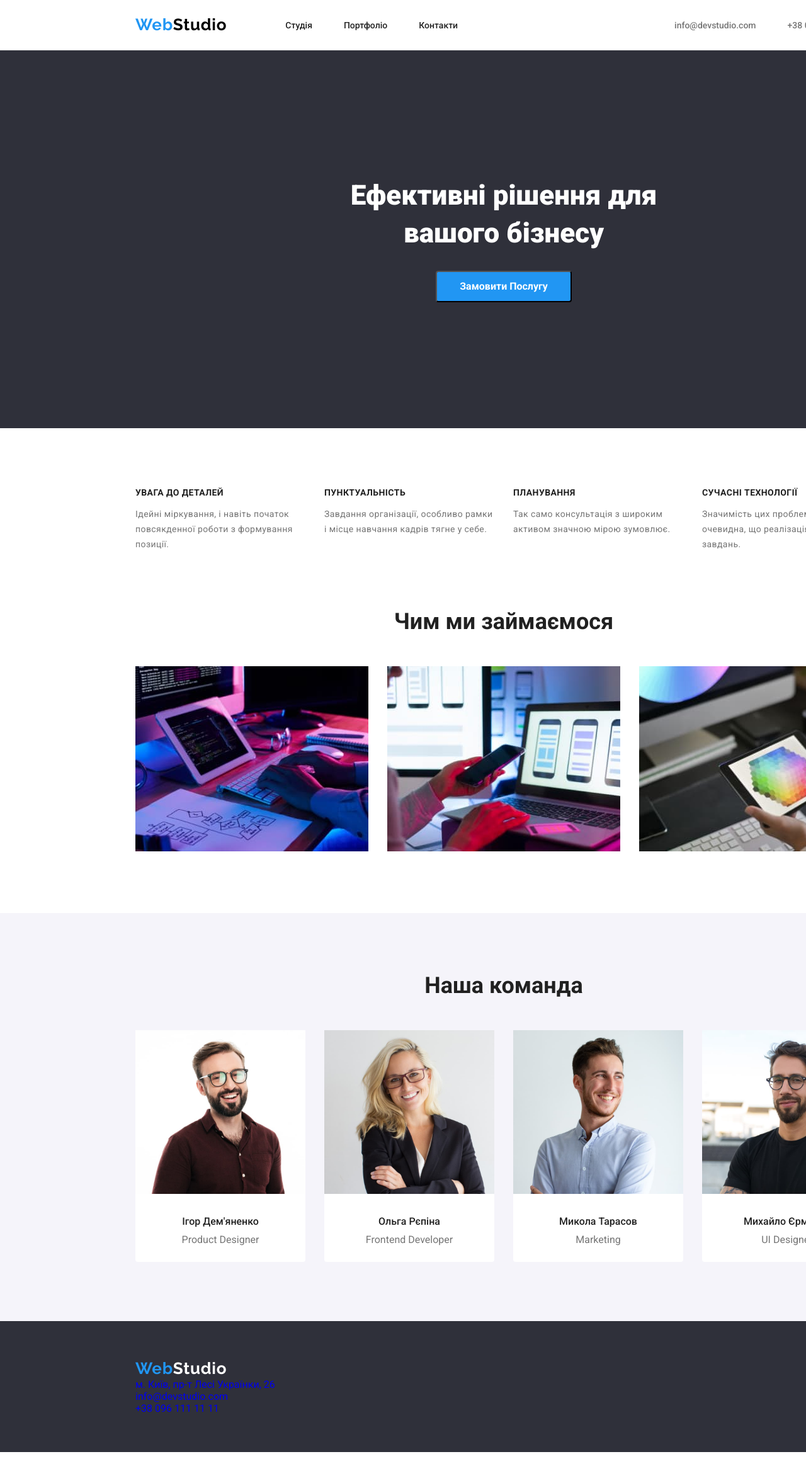
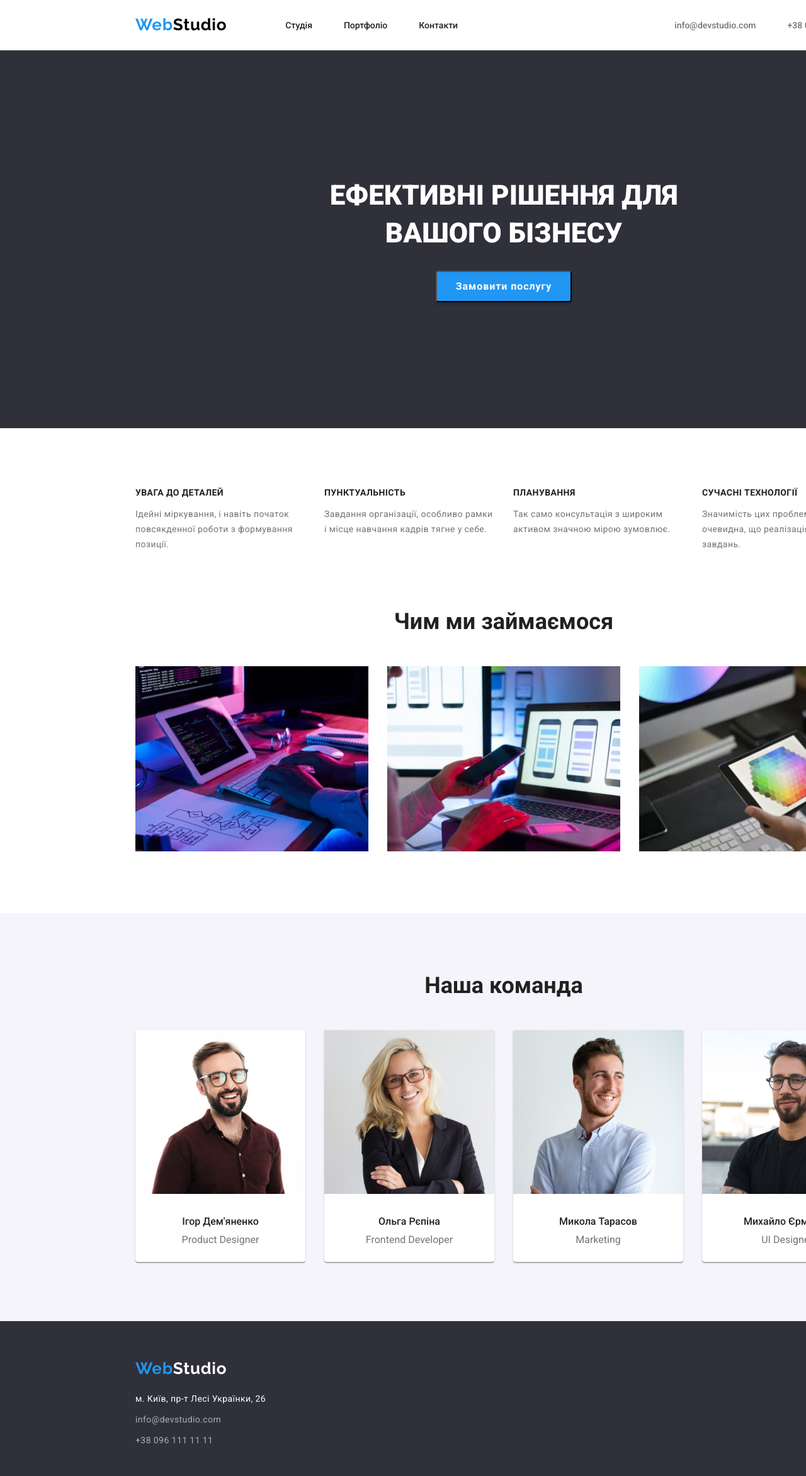
Before and after one commit to NovicovMykhailo/goit-markup-hw-08, a plain HTML site: page index.html in a window 1280 px wide. Shown: the top 2344 px of the page at 63% size. Before the commit the page ends 2306 px from the top, so only its background shows below. Drawn offline with Linux system fonts and the light colour scheme.

Commit message:
fixing flex and footer

```diff
--- a/css/styles.css
+++ b/css/styles.css
@@ -37,14 +37,13 @@ body{
 
 li{list-style: none;}
 
+h1,h2,h3,h4,ul,li{
+    margin:0;
+    padding:0;
+}
 a{
     font-style: normal;
     text-decoration: none;
-}
-
-h1,h2,h3,h4,ul,li,a{
-    margin:0;
-    padding:0;
 }
 
 
@@ -63,18 +62,30 @@ h1,h2,h3,h4,ul,li,a{
     background-color: var(--accent-color);
     color: var(--pure-whie-logo-color);
     font-family:  'Roboto', sans-serif;
+    letter-spacing: 0.06em;
+    font-size: 16px;
+    line-height: 30px;
+    box-shadow: 0px 4px 4px rgba(0, 0, 0, 0.15);
+    border-radius: 4px;
+
 }
 .button.primary:hover,button.primary:focus{
     background-color: var(--section-color);
     color: var(--accent-color);
     font-family:  'Roboto', sans-serif;
+    letter-spacing: 0.06em;
+    font-size: 16px;
+    line-height: 30px;
+    box-shadow: 0px 4px 4px rgba(0, 0, 0, 0.15);
+    border-radius: 4px;
+
 }
 .button.secondary{
     background-color: var(--section-color);
     color: var(--primary-text-color);
     font-family:  'Roboto', sans-serif;
     letter-spacing: 0.03em;
- font-weight: 500;
+    font-weight: 500;
     font-size: 16px;
     line-height: 26px;
     border-radius: 4px;
@@ -143,7 +154,10 @@ header{
     padding: 24px 215px;
     display:flex;
     flex-direction: row;
-    border-bottom: 1px solid #ECECEC;;
+    border-bottom: 1px solid #ECECEC;
+    box-sizing: border-box;
+    height: 80px;
+    width: auto;
 }
 .site-nav>li{
         margin-left: 50px;
@@ -190,14 +204,12 @@ header{
     text-align: center;
     padding-top: 200px;
     margin-bottom: 30px;
+    text-transform: uppercase;
 }
 .button.primary.hero{
     width: 216px;
     height: 50px;
     font-weight: 700;
-    font-size: 16px;
-    line-height: 30px;
-    border-radius: 4px;
     margin-left: 692px;
 }
 
@@ -205,7 +217,9 @@ header{
 
 .features{
     margin-top: 94px;
+    margin-bottom: 94px;
     padding-left: 215px;
+    padding-right: 215px;
 }
 .features>h2{
     display: none;
@@ -213,7 +227,7 @@ header{
 .features-item{
     width: 270px;
     height: 98px;
-    margin-right: 30px;
+    /* margin-right: 30px; */
 }
 .features-item>h3{
     font-weight: 700;
@@ -232,12 +246,14 @@ header{
 .items-positions{
     display: flex;
     flex-direction: row;
+    justify-content: space-between;
+    width: 1170px;
 }
 
 /* What we are doing */
 
 .photo-gallery{
-    margin-top: 94px;
+    /* margin-top: 94px; */
     margin-bottom: 94px;
     padding-left: 215px;
     padding-right: 215px;
@@ -246,22 +262,25 @@ header{
 .gallery-items{
     display:flex;
     flex-direction: row;
+    justify-content: space-between;
+
 }
 .gallery-items>li{
-    margin-right: 30px;
+    /* margin-right: 30px; */
 }
 
 /* TEAM */
 
 .team{
     background-color: var(--section-color);
-    /* padding-left: 215px;
-    padding-right: 215px; */
     padding: 94px 215px 94px 215px;
 }
 .team-cards{
     display:flex;
     flex-direction: row;
+    justify-content: space-between;
+
+
 }
 
 .team-card>h3{
@@ -281,9 +300,12 @@ header{
     text-align: center;
     width: 270px;
     height: 368px;
-    margin-right: 30px;
     background-color: var(--primary-page-color);
     border-radius: 0px 0px 4px 4px;
+    box-shadow:
+        0px 1px 3px rgba(0, 0, 0, 0.12),
+        0px 1px 1px rgba(0, 0, 0, 0.14),
+        0px 2px 1px rgba(0, 0, 0, 0.2);
 
 }
 
@@ -341,31 +363,34 @@ footer{
     background-color: var(--secondary-page-color);
     font-family: 'Roboto', sans-serif;
     padding: 60px 215px;
-
-
+    box-sizing: border-box;
+    height: 252px;
+    width: auto;
 }
-
-
-.addreses.link{
-    color:var(--pure-whie-logo-color);
+.addresses{
+    margin-top: 20px;
+}
+.address-item{
+    margin-bottom: 9px;
+}
+.address-link{
+    color: var(--pure-whie-logo-color);
     font-weight: 400;
     font-size: 14px;
     line-height: 24px;
-    margin-bottom: 9px;
+    letter-spacing: 0.03em;
 }
-.addreses.mail{
-    color:var(--footer-link-color);
+.address-mail{
     font-weight: 400;
     font-size: 14px;
     line-height: 24px;
-    margin-bottom: 9px;
-
+    letter-spacing: 0.03em;
+    color:var(--footer-link-color);
 }
-.addreses.tel{
-    color:var(--footer-link-color);
+.address-tel{
     font-weight: 400;
     font-size: 14px;
     line-height: 24px;
-    margin-bottom: 9px;
-
+    letter-spacing: 0.03em;
+    color: var(--footer-link-color);
 }
--- a/index.html
+++ b/index.html
@@ -38,7 +38,7 @@
 					<br>
 					вашого бізнесу
 				</h1>
-				<button type="button" class="button primary hero">Замовити Послугу</button>
+				<button type="button" class="button primary hero">Замовити послугу</button>
 			</section>
 			<!--Особливості-->
 			<section class="features" >
@@ -102,22 +102,17 @@
 		<!--Підвал-->
     <footer>
 		<!-- Address -->
-			<a href="./index.html" class="logo footer">Web<span class="footer-logo-color">Studio</span></a>
-			<address class="addreses">
+		<a href="./index.html" class="logo">Web<span class="footer-logo-color">Studio</span></a>
+
+		<address class="addresses">
 			<ul>
-					<li>
-						<a
-							href="https://goo.gl/maps/h6QmiXgU1CcLpfcq8"
-							target="_blank"
-							rel="noopener noreferrer nofolow"
-                            class="link"
-
-						>
+				<li class="address-item" >
+					<a href="https://goo.gl/maps/h6QmiXgU1CcLpfcq8" class="address-link" target="_blank" rel="noopener noreferrer nofolow" >
 						м. Київ, пр-т Лесі Українки, 26
 					</a>
 				</li>
-					<li><a href="mailto:info@devstudio.com" class="mail">info@devstudio.com</a></li>
-					<li><a href="tel:+380961111111" class="tel">+38 096 111 11 11</a></li>
+				<li class="address-item"><a href="mailto:info@devstudio.com" class="address-mail" >info@devstudio.com</a></li>
+				<li class="address-item"><a href="tel:+380961111111" class="address-tel">+38 096 111 11 11</a></li>
 			</ul>
 		</address>
 	</footer>
```
Also changed, not shown: portfolio.html (+6 -11 lines). Lines whose indentation alone changed are shown as unchanged.
